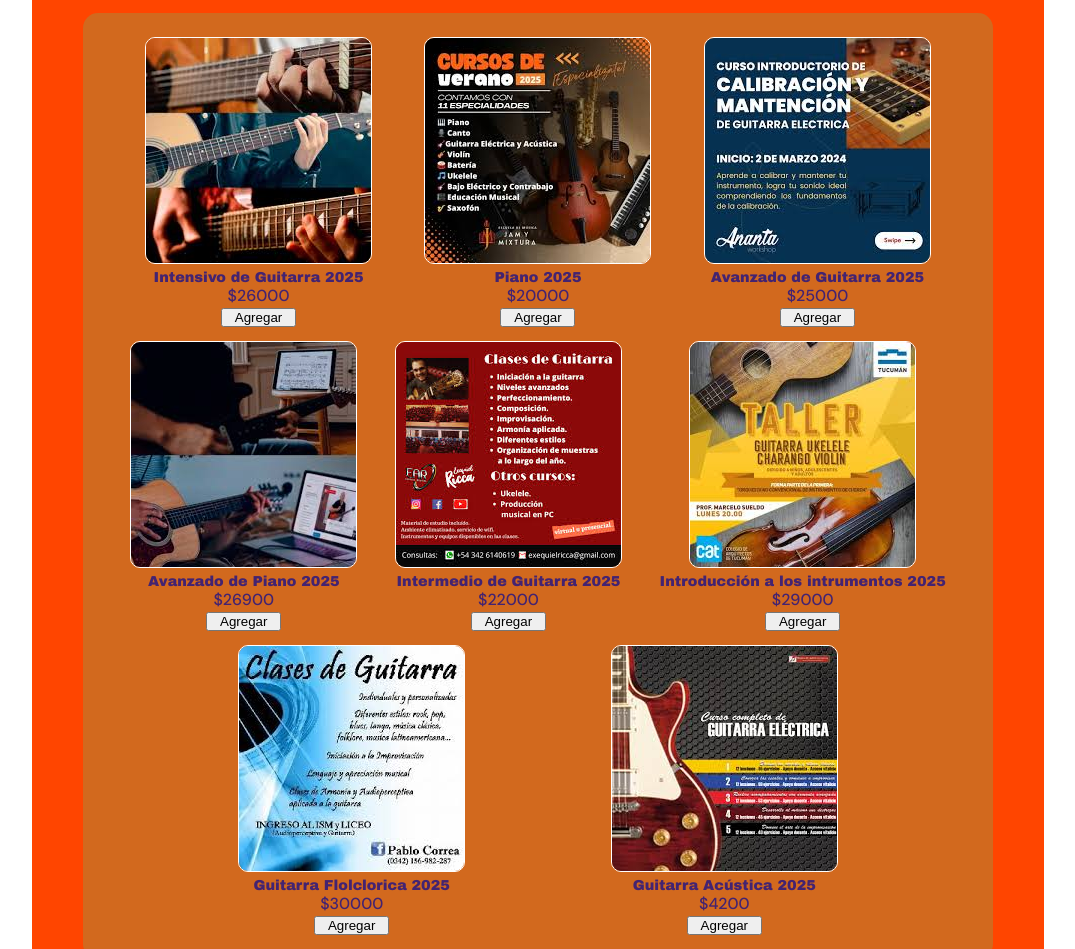
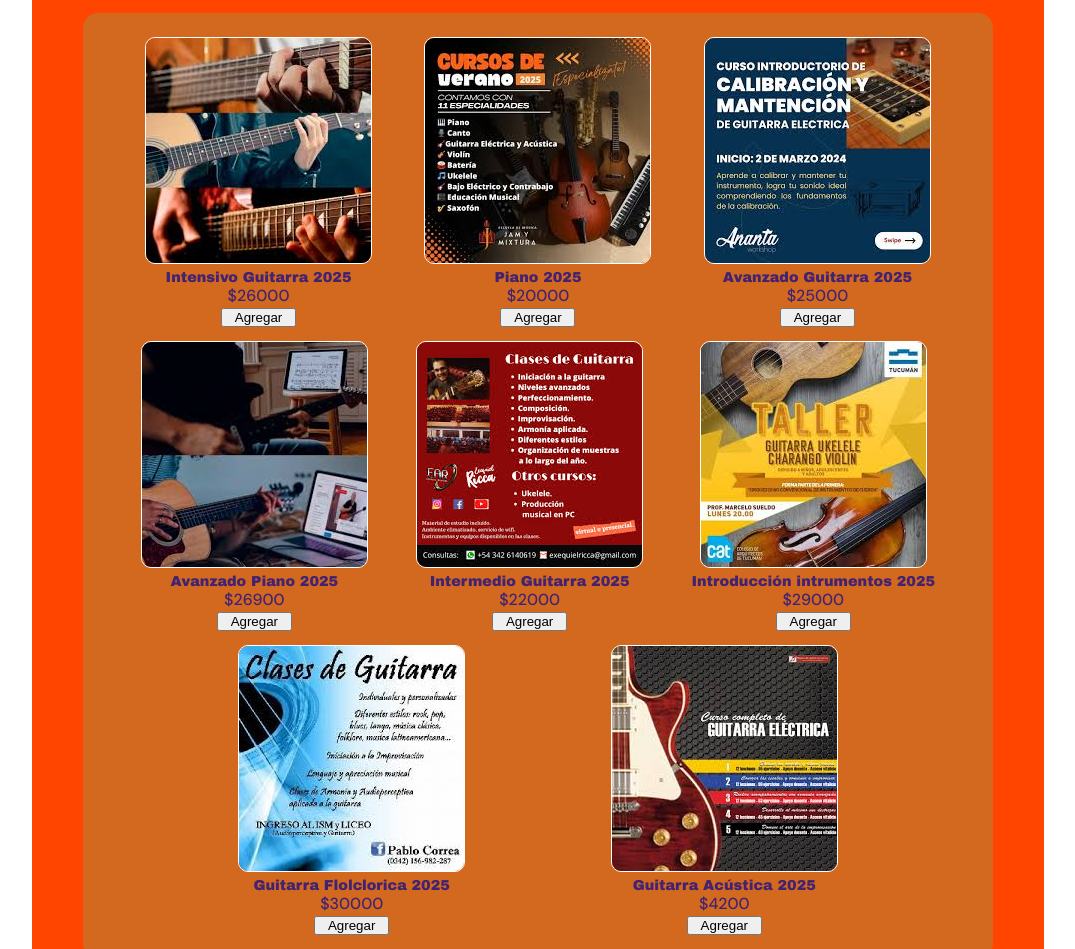
Before and after one commit to augusto000/escuelaMusica, a plain HTML site: page index.html in a window 1280 px wide. Shown: the part 1099-2048 px from the top of the page, without its empty margins (102-1177 px from the left). Drawn offline with Linux system fonts and the light colour scheme.

```diff
--- a/scripts.js
+++ b/scripts.js
@@ -2,21 +2,21 @@
 const producto =[
      {
       Id:2,
-      titulo : "Iniciación en Guitarra 2025",
+      titulo : "Iniciación Guitarra 2025",
       btnCarrito:2,
       descriBoton:"Agregar",
       precio:"$18900"
       } ,
       {
       Id:3,
-      titulo : "Calibración de Guitarra 2025",
+      titulo : "Calibración Guitarra 2025",
       btnCarrito:3,
       descriBoton:"Agregar",
       precio:"$19500"
      },
      {
       Id:4,
-      titulo : "Intensivo de Guitarra 2025",
+      titulo : "Intensivo Guitarra 2025",
       btnCarrito:4,
       descriBoton:"Agregar",
       precio:"$26000"
@@ -30,28 +30,28 @@ const producto =[
      },
      {
       Id:6,
-      titulo : "Avanzado de Guitarra 2025",
+      titulo : "Avanzado Guitarra 2025",
       btnCarrito:6,
       descriBoton:"Agregar",
       precio:"$25000"
      },
      {
       Id:7,
-      titulo : "Avanzado de Piano 2025",
+      titulo : "Avanzado Piano 2025",
       btnCarrito:7,
       descriBoton:"Agregar",
       precio:"$26900"
      },
      {
       Id:8,
-      titulo : "Intermedio de Guitarra 2025",
+      titulo : "Intermedio Guitarra 2025",
       btnCarrito:8,
       descriBoton:"Agregar",
       precio:"$22000"
      },
      {
       Id:9,
-      titulo : "Introducción a los intrumentos 2025",
+      titulo : "Introducción intrumentos 2025",
       btnCarrito:9,
       descriBoton:"Agregar",
       precio:"$29000"
--- a/styles.css
+++ b/styles.css
@@ -15,7 +15,6 @@ body{
     min-width: 400px;
 }
 .contenedor-img-practicando{
-
     width: 78.9%;
     margin: 0 auto;
 }
@@ -50,7 +49,6 @@ li{
     min-height: 25px;
     max-height: 45px;
     margin:auto;
-
 }
 li a{
     vertical-align:middle;
@@ -114,7 +112,6 @@ main{
     line-height: 1.1rem;
     padding:.3rem ;
     height: -150px;
-
 
 }
 .derecha #texto-fila1{
```
